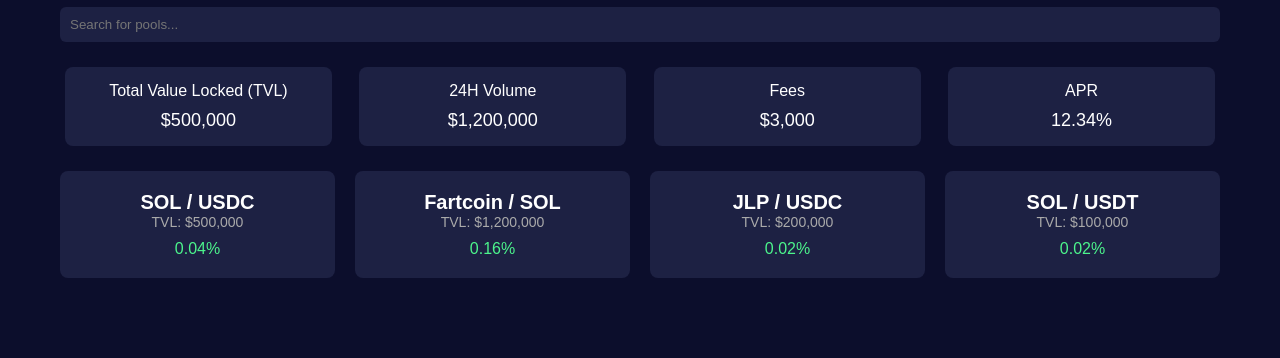
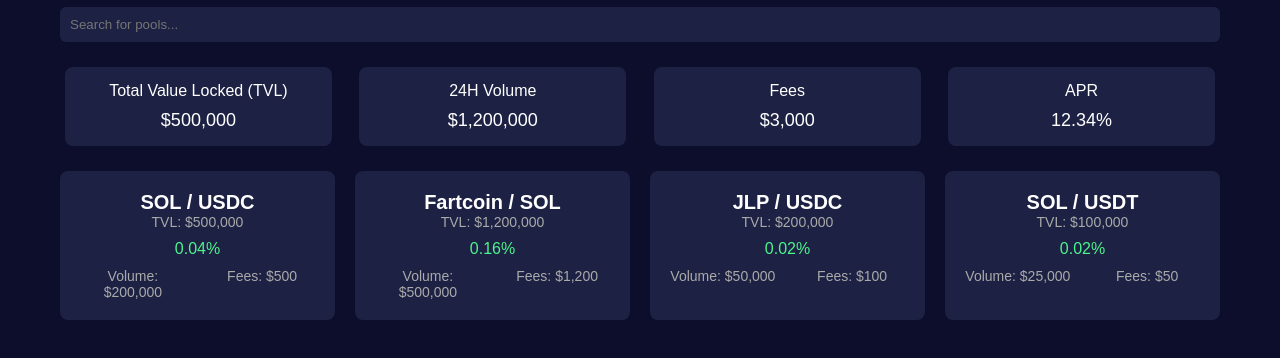
Before and after one commit to gits07/liquidity-balancer-ui, a plain HTML site: page public/pools.html in a window 1280 px wide. Shown: the part 82-440 px from the top of the page. Drawn offline with Linux system fonts and the light colour scheme; no server answers.

Commit message:
Update pools.html

```diff
--- a/public/pools.html
+++ b/public/pools.html
@@ -115,6 +115,18 @@
       margin-top: 10px;
     }
 
+    /* Volume and Fees Section for Each Pool Item */
+    .pool-item .volume-fees {
+      display: flex;
+      justify-content: space-between;
+      margin-top: 10px;
+      font-size: 14px;
+      color: #aaa;
+    }
+    .pool-item .volume-fees div {
+      width: 45%;
+    }
+
     /* Mobile Responsiveness */
     @media (max-width: 768px) {
       .header {
@@ -191,28 +203,44 @@
     <!-- Pool List -->
     <div class="pool-list" id="poolList">
       <!-- Fake Pools are injected here for now -->
-      <div class="pool-item" onclick="window.location.href='https://liquidity-balancer-ui.vercel.app/pools'">
+      <div class="pool-item" onclick="window.location.href='https://liquidity-balancer-ui.vercel.app/'">
         <div class="name">SOL / USDC</div>
         <div class="details">TVL: $500,000</div>
         <div class="percentage">0.04%</div>
+        <div class="volume-fees">
+          <div>Volume: $200,000</div>
+          <div>Fees: $500</div>
+        </div>
       </div>
 
       <div class="pool-item" onclick="window.location.href='pool-setup.html'">
         <div class="name">Fartcoin / SOL</div>
         <div class="details">TVL: $1,200,000</div>
         <div class="percentage">0.16%</div>
+        <div class="volume-fees">
+          <div>Volume: $500,000</div>
+          <div>Fees: $1,200</div>
+        </div>
       </div>
 
       <div class="pool-item" onclick="window.location.href='pool-setup.html'">
         <div class="name">JLP / USDC</div>
         <div class="details">TVL: $200,000</div>
         <div class="percentage">0.02%</div>
+        <div class="volume-fees">
+          <div>Volume: $50,000</div>
+          <div>Fees: $100</div>
+        </div>
       </div>
 
-      <div class="pool-item" onclick="window.location.href='https://liquidity-balancer-ui.vercel.app/pools'">
+      <div class="pool-item" onclick="window.location.href='https://liquidity-balancer-ui.vercel.app/'">
         <div class="name">SOL / USDT</div>
         <div class="details">TVL: $100,000</div>
         <div class="percentage">0.02%</div>
+        <div class="volume-fees">
+          <div>Volume: $25,000</div>
+          <div>Fees: $50</div>
+        </div>
       </div>
     </div>
   </div>
@@ -239,6 +267,10 @@
               <div class="name">${pool.name}</div>
               <div class="details">TVL: ${pool.tvl}</div>
               <div class="percentage">${pool.percentage}</div>
+              <div class="volume-fees">
+                <div>Volume: ${pool.volume}</div>
+                <div>Fees: ${pool.fees}</div>
+              </div>
             `;
 
             poolListContainer.appendChild(poolItem);
```
